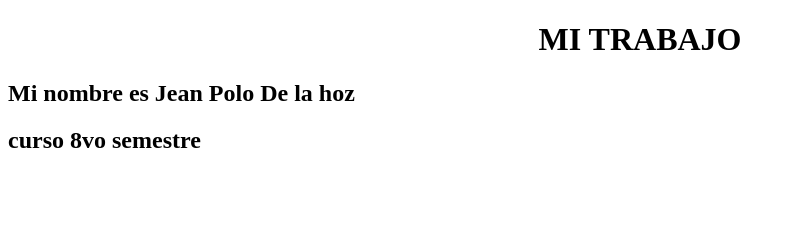
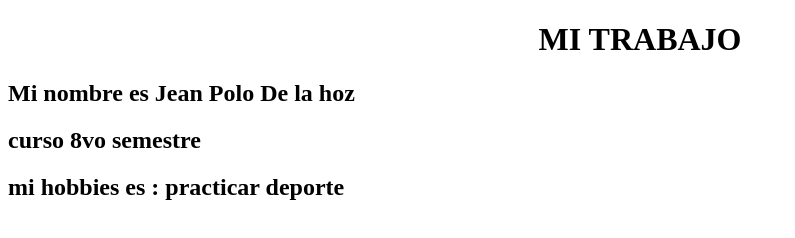
Before and after one commit to Jeanpolo1/BUENAS_PRACTICAS, a plain HTML site: page index.html in a window 1280 px wide. Shown: the whole page, without its empty margins (0-795 px from the left). Drawn offline with Linux system fonts and the light colour scheme.

Commit message:
primer hobbie

```diff
--- a/index.html
+++ b/index.html
@@ -9,5 +9,6 @@
     <center><h1>MI TRABAJO </h1></center>
     <h2>Mi nombre es Jean Polo De la hoz</h2>
     <h2>curso 8vo semestre</h2>
+    <h2>mi hobbies es : practicar deporte</h2>
 </body>
 </html>
```
